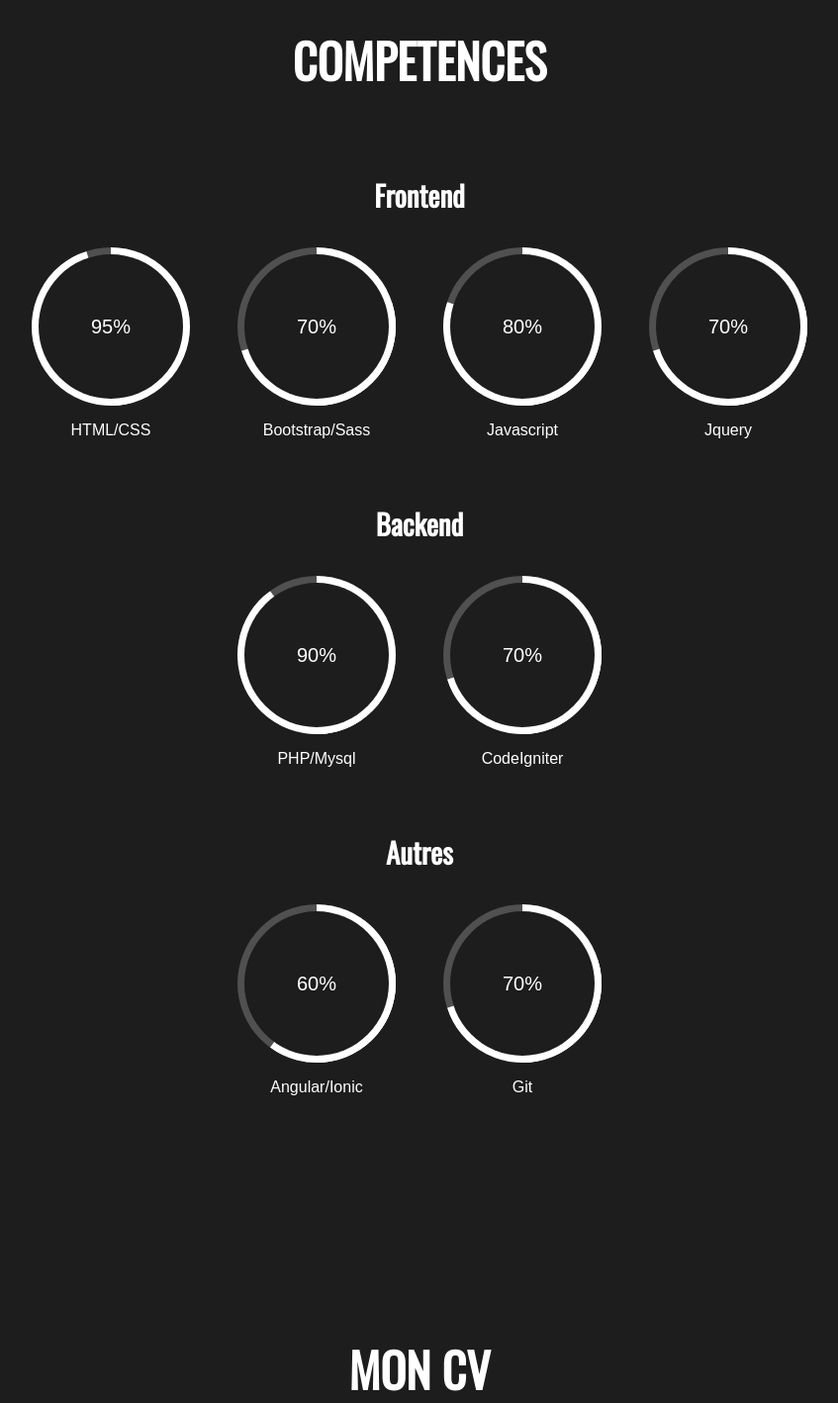
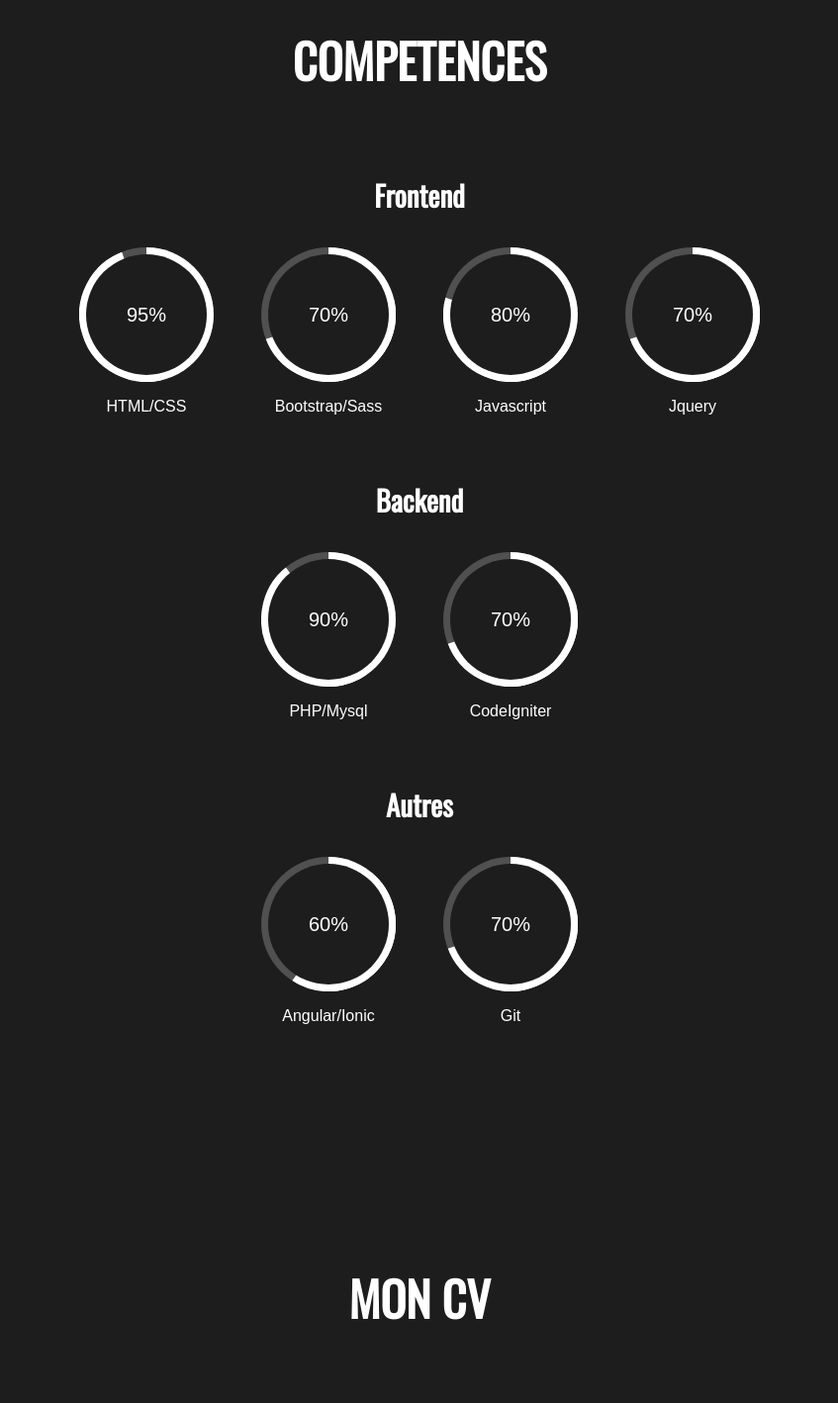
Before and after one commit to CyrilFauveau/CyrilFauveau.github.io, a PHP site: page / in a window 1536 px wide. Shown: the part 2535-3953 px from the top of the page at 99% size, without its empty margins (344-1191 px from the left). Run offline with PHP 8.4, Linux system fonts and the light colour scheme.

Commit message:
skills: fix size

```diff
--- a/css/master.css
+++ b/css/master.css
@@ -493,33 +493,33 @@ body {
 
   /* -------------------- SKILLS -------------------- */
   .block_skills .progress-circle {
-    width: 8em;
-    height: 8em;
+    width: 6.8em;
+    height: 6.8em;
   }
   .block_skills .progress-circle:after {
     top: 0.35em;
     left: 0.35em;
-    width: 7.3em;
-    height: 7.3em;
+    width: 6.1em;
+    height: 6.1em;
     background-color: #1d1d1d;
   }
   .block_skills .progress-circle > span {
-    line-height: 8em;
-    width: 8em;
+    line-height: 6.8em;
+    width: 6.8em;
   }
   .block_skills .left-half-clipper {
-    width: 10em;
-    height: 10em;
-    clip: rect(0, 10em, 10em, 5em);
+    width: 6.8em;
+    height: 6.8em;
+    clip: rect(0, 6.8em, 6.8em, 3.4em);
   }
   .block_skills .value-bar {
-    clip: rect(0, 4em, 8em, 0);
-    width: 8em;
-    height: 8em;
+    clip: rect(0, 3.2em, 8em, 0);
+    width: 6.8em;
+    height: 6.8em;
   }
   .block_skills .progress-circle.over50 .first50-bar {
-     clip: rect(0, 8em, 8em, 4em);
-     width: 8em;
-     height: 8em;
+     clip: rect(0, 6.8em, 6.8em, 3.4em);
+     width: 6.8em;
+     height: 6.8em;
   }
 }
```
Also changed, not shown: img/perioseries.png (added).
